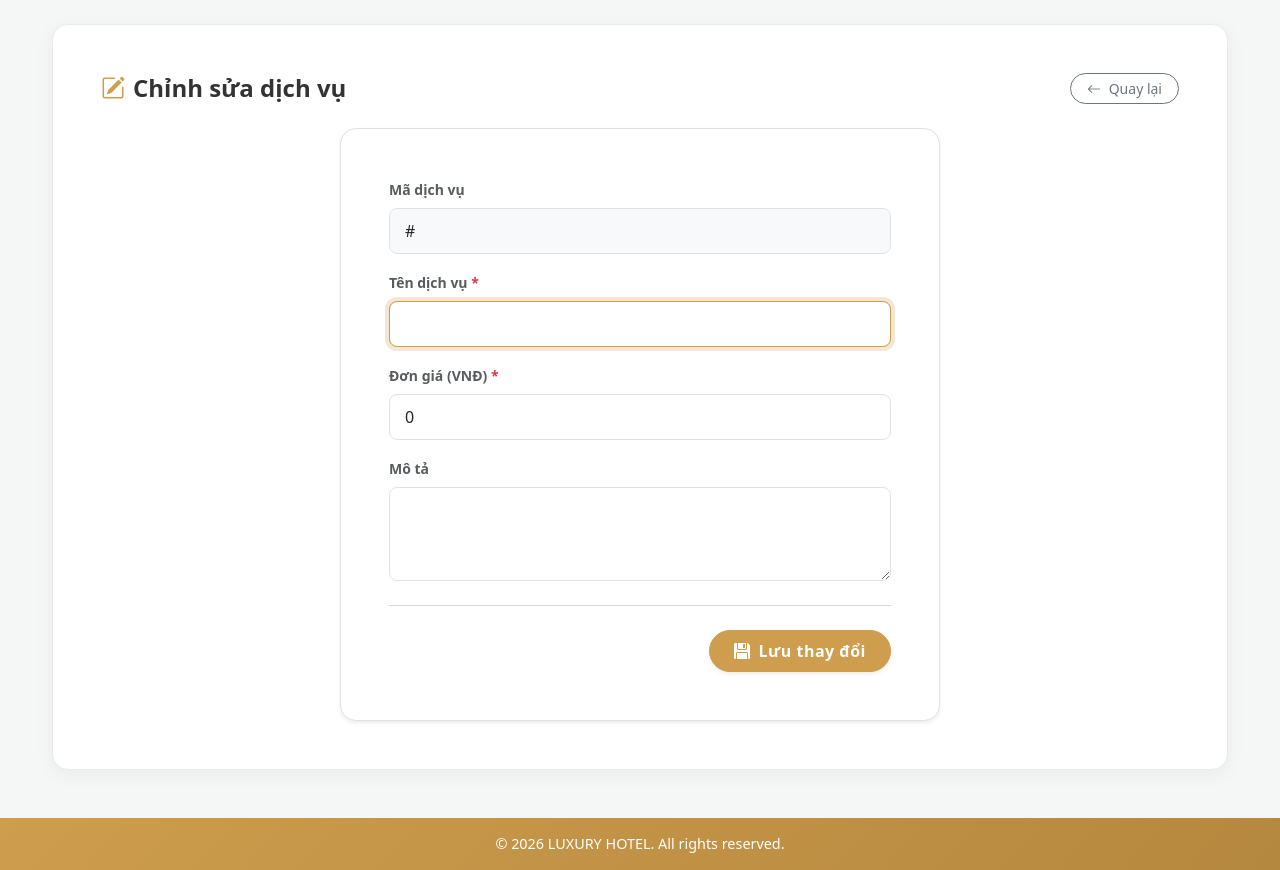
After one commit to t-minhquan/hotel-management, a Flask app: template backend/templates/dich_vu_form.html in a window 1280 px wide. The commit adds this page. Run offline with Flask 3, Linux system fonts and the light colour scheme; the template is opened without the code that fills it, so the values that code supplies are empty.

Commit message:
Them tinh nang sua dich vu cho quan ly

```diff
--- a/backend/app.py
+++ b/backend/app.py
@@ -47,7 +47,7 @@ def query(sql, params=(), fetch=True, commit=False):
 ROLE_PERMISSIONS = {
     "Quản lý":       {"view_revenue", "delete_invoice", "create_booking", "create_invoice",
                        "update_invoice", "manage_staff", "view_customers", "view_room_status",
-                       "view_service", "view_task"},
+                       "view_service", "view_task", "update_service"},
     "Lễ tân":        {"create_booking", "create_invoice", "update_invoice", "view_customers",
                        "view_service", "view_room_status"},
     "Kế toán":       {"view_revenue", "create_invoice", "update_invoice", "view_customers",
@@ -298,6 +298,33 @@ def danh_sach_dich_vu():
     return render_template("dich_vu_list.html", dich_vu_list=dich_vu_list, role=session.get("role"))
 
 
+@app.route("/dich-vu/sua/<int:ma_dv>", methods=["GET", "POST"])
+@permission_required("update_service")
+def sua_dich_vu(ma_dv):
+    if request.method == "POST":
+        ten_dv = request.form.get("ten_dv")
+        don_gia = request.form.get("don_gia")
+        mo_ta = request.form.get("mo_ta")
+
+        # Thực thi câu lệnh UPDATE vào DB
+        query(
+            "UPDATE DICH_VU SET TenDV = ?, DonGia = ?, MoTa = ? WHERE MaDV = ?",
+            (ten_dv, don_gia, mo_ta, ma_dv),
+            fetch=False, commit=True
+        )
+        flash("Cập nhật thông tin dịch vụ thành công.", "success")
+        return redirect(url_for("danh_sach_dich_vu"))
+
+    # Dành cho phương thức GET: Lấy dữ liệu cũ để hiển thị lên Form
+    dich_vu_row = query("SELECT * FROM DICH_VU WHERE MaDV = ?", (ma_dv,))
+
+    if not dich_vu_row:
+        flash("Không tìm thấy dịch vụ này.", "danger")
+        return redirect(url_for("danh_sach_dich_vu"))
+
+    return render_template("dich_vu_form.html", dich_vu=dich_vu_row[0], role=session.get("role"))
+
+
 # 2. QUẢN LÝ & PHÂN CÔNG NHIỆM VỤ
 @app.route("/nhiem-vu")
 @permission_required("view_task")
--- /dev/null
+++ b/backend/templates/dich_vu_form.html
@@ -0,0 +1,46 @@
+{% extends "base.html" %}
+
+{% block title %}Cập nhật Dịch vụ{% endblock %}
+
+{% block content %}
+<div class="d-flex justify-content-between align-items-center mb-4">
+    <h4 class="fw-bold mb-0">
+        <i class="bi bi-pencil-square me-2" style="color: #ce9d4d;"></i>Chỉnh sửa dịch vụ
+    </h4>
+    <a href="{{ url_for('danh_sach_dich_vu') }}" class="btn btn-outline-secondary btn-sm rounded-pill px-3">
+        <i class="bi bi-arrow-left me-1"></i> Quay lại
+    </a>
+</div>
+
+<div class="bg-white p-4 p-md-5 rounded-4 border shadow-sm mx-auto" style="max-width: 600px;">
+    <form method="POST">
+        <div class="mb-3">
+            <label class="form-label fw-semibold text-muted small">Mã dịch vụ</label>
+            <input type="text" class="form-control bg-light" value="#{{ dich_vu.MaDV }}" disabled>
+        </div>
+
+        <div class="mb-3">
+            <label class="form-label fw-semibold text-muted small">Tên dịch vụ <span class="text-danger">*</span></label>
+            <input type="text" name="ten_dv" class="form-control" value="{{ dich_vu.TenDV }}" required autofocus>
+        </div>
+
+        <div class="mb-3">
+            <label class="form-label fw-semibold text-muted small">Đơn giá (VNĐ) <span class="text-danger">*</span></label>
+            <input type="number" name="don_gia" class="form-control" value="{{ dich_vu.DonGia | int }}" min="0" step="1000" required>
+        </div>
+
+        <div class="mb-4">
+            <label class="form-label fw-semibold text-muted small">Mô tả</label>
+            <textarea name="mo_ta" class="form-control" rows="3">{{ dich_vu.MoTa if dich_vu.MoTa else '' }}</textarea>
+        </div>
+
+        <hr class="text-muted mb-4 opacity-25">
+
+        <div class="d-flex justify-content-end gap-3">
+            <button type="submit" class="btn btn-custom px-4 py-2 rounded-pill shadow-sm">
+                <i class="bi bi-floppy-fill me-2"></i>Lưu thay đổi
+            </button>
+        </div>
+    </form>
+</div>
+{% endblock %}
--- a/backend/templates/dich_vu_list.html
+++ b/backend/templates/dich_vu_list.html
@@ -42,7 +42,7 @@
                 {% if role == 'Quản lý' %}
                 <td class="text-center">
                     <div class="d-flex gap-2 justify-content-center">
-                        <a href="#" class="btn btn-sm btn-outline-secondary rounded-circle" title="Sửa" style="width: 32px; height: 32px; padding: 0; line-height: 32px;">
+                        <a href="{{ url_for('sua_dich_vu', ma_dv=dv.MaDV) }}" class="btn btn-sm btn-outline-secondary rounded-circle" title="Sửa" style="width: 32px; height: 32px; padding: 0; line-height: 32px;">
                             <i class="bi bi-pencil-square"></i>
                         </a>
                         <a href="#" class="btn btn-sm btn-outline-danger rounded-circle" title="Xóa" onclick="return confirm('Bạn có chắc muốn xóa dịch vụ này?');" style="width: 32px; height: 32px; padding: 0; line-height: 32px;">
```
Also changed, not shown: backend/templates/nhan_vien_list.html (+0 -73 lines).
